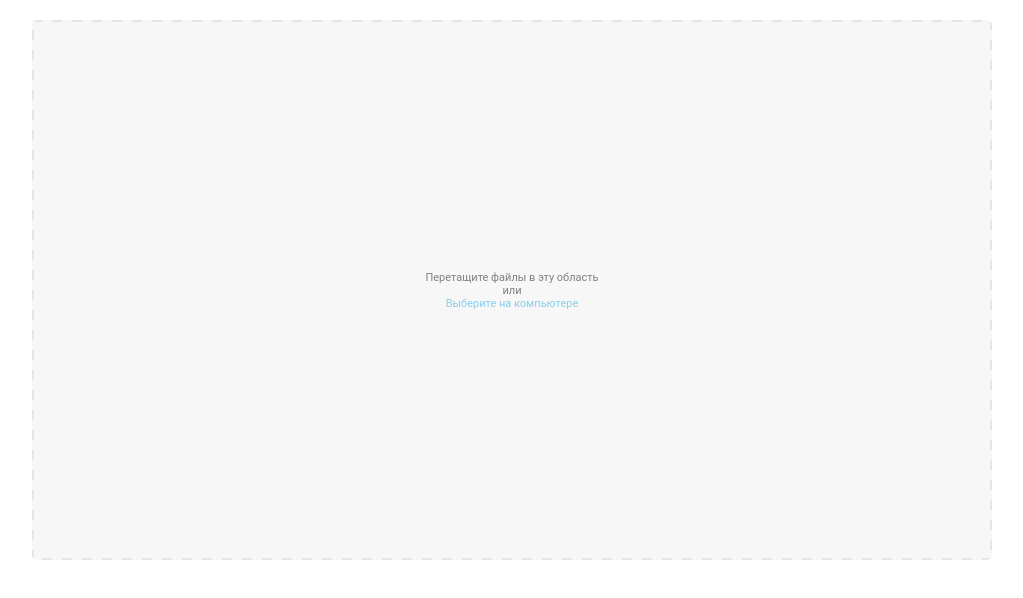
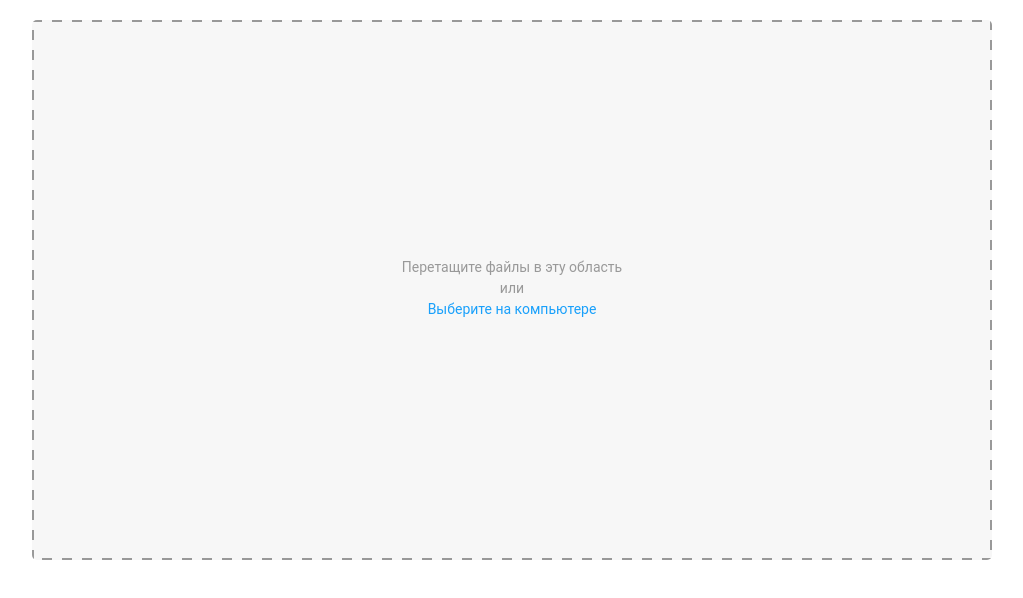
Before and after one commit to tzar4eg/TestTaskDzuba, an Angular app: page / in a window 1280 px wide. Shown: the top 598 px of the page, without its empty margins (128-1151 px from the left). Built offline with nearby package versions, Linux system fonts and the light colour scheme.

Commit message:
Закончил со стилями дропзjys

```diff
--- a/src/app/components/dropzone/dropzone.component.less
+++ b/src/app/components/dropzone/dropzone.component.less
@@ -11,15 +11,18 @@
   border-radius: 5px;
   background-color: #f7f7f7;
 
-  @color: "rgb(229, 229, 229)";
+  @color: "rgb(153, 153, 153)";
   .stroked-border(@color);
-
+  &.__hovered-with-file {
+    background-color: #aeffff;
+  }
   &-text {
-    font-size: 11px;
-    color: gray;
+    font-size: 14px;
+    color: #999999;
+    margin-bottom: 5px;
   }
   &-link {
-    color: skyblue;
+    color: #19a0fb;
   }
   &-hidden-input {
     display: none;
```
